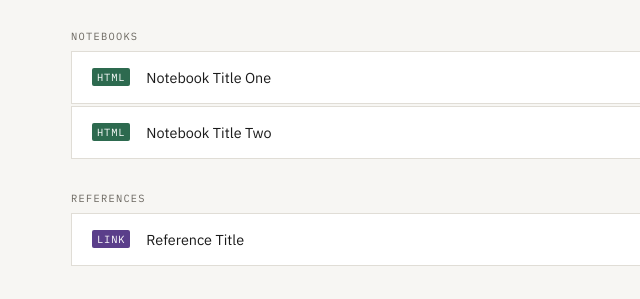
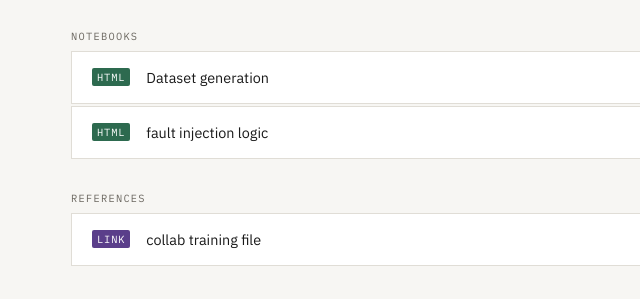
Before and after one commit to anirudhas-2004/my_signal_stuff, a plain HTML site: page sensor-validation.html in a window 1280 px wide. Shown: the part 302-601 px from the top of the page, 159-799 px from the left. Drawn offline with Linux system fonts and the light colour scheme.

Commit message:
Update sensor-validation.html

```diff
--- a/sensor-validation.html
+++ b/sensor-validation.html
@@ -236,9 +236,9 @@
     <div class="file-list">
 
       <!-- Notebook 1 -->
-      <a href="sensor-validation.html" class="file-item" target="_blank" rel="noopener">
+      <a href="try.html" class="file-item" target="_blank" rel="noopener">
         <span class="file-icon html-icon">HTML</span>
-        <span class="file-name">Notebook Title One</span>
+        <span class="file-name">Dataset generation</span>
         <span class="file-desc">Jupyter notebook</span>
         <span class="arrow">→</span>
       </a>
@@ -246,7 +246,7 @@
       <!-- Notebook 2 -->
       <a href="inject_faults.html" class="file-item" target="_blank" rel="noopener">
         <span class="file-icon html-icon">HTML</span>
-        <span class="file-name">Notebook Title Two</span>
+        <span class="file-name">fault injection logic</span>
         <span class="file-desc">Jupyter notebook</span>
         <span class="arrow">→</span>
       </a>
@@ -260,7 +260,7 @@
       <!-- External link -->
       <a href="https://colab.research.google.com/drive/1-Gqq76nIkf1Add8tv0zSPEaY1TQyylT_?usp=sharing" class="file-item" target="_blank" rel="noopener">
         <span class="file-icon link-icon">LINK</span>
-        <span class="file-name">Reference Title</span>
+        <span class="file-name">collab training file</span>
         <span class="file-desc">External resource</span>
         <span class="arrow">↗</span>
       </a>
```
